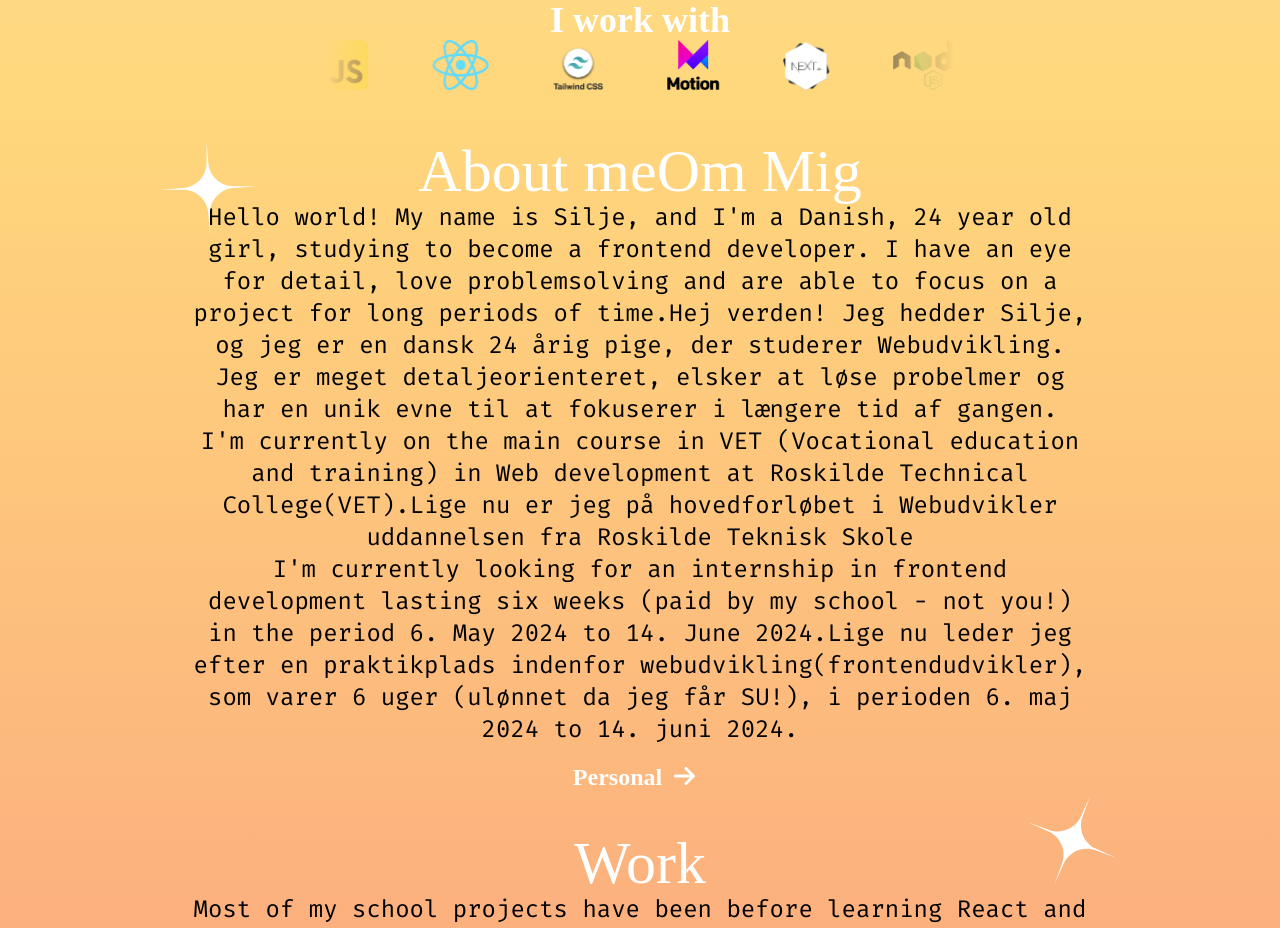
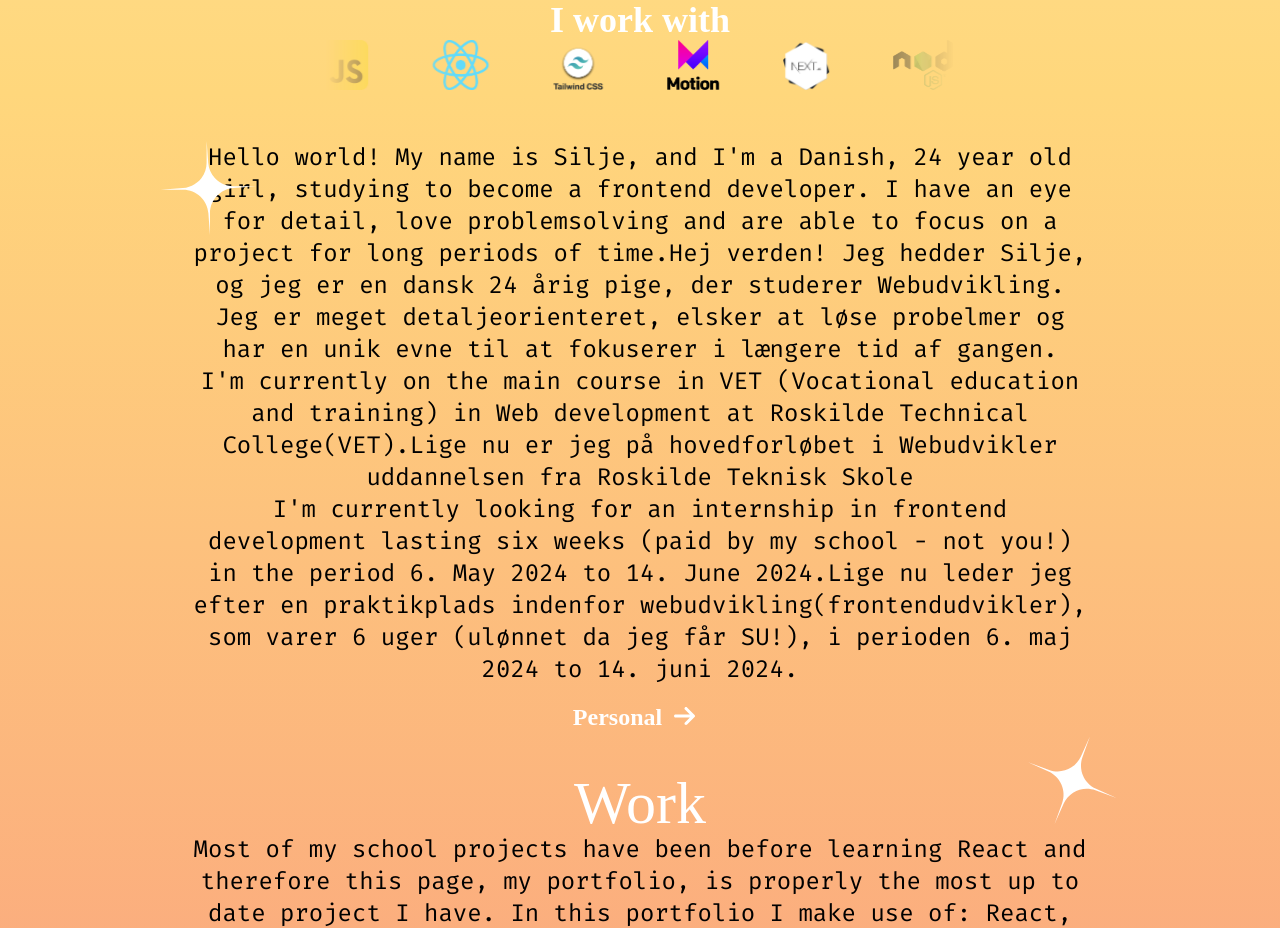
Before and after one commit to SiljeP/portfolienext, a Next.js app: page / in a window 1280 px wide. Shown: the part 840-1768 px from the top of the page. Built offline with nearby package versions, Linux system fonts and the light colour scheme.

Commit message:
started lang thing

```diff
--- a/src/components/aboutme.js
+++ b/src/components/aboutme.js
@@ -6,6 +6,7 @@ import { FontAwesomeIcon } from "@fortawesome/react-fontawesome";
 import { faArrowDown, faArrowRight } from "@fortawesome/free-solid-svg-icons";
 import { Starsvg } from "./starsvg";
 import ShowFactContext from "@/helpers/showfactcontext";
+import useLang from "@/helpers/language";
 
 
 
@@ -25,6 +26,10 @@ export default function Aboutme() {
         }
     };
     const [isVisible, setIsVisible] = useState(false);
+    const lang = useLang("da")
+
+
+
 
     return (
         <>
@@ -41,7 +46,10 @@ export default function Aboutme() {
                     hidden: { opacity: 0, scale: 0 }
                 }}
                 className="text-center mt-4 ">
-                <h1 id="about" className=" font-title text-white text-4xl md:text-6xl "><span lang="en">About me</span><span lang="da" aria-hidden="true" >Om Mig</span></h1>
+                <h1 id="about" className=" font-title text-white text-4xl md:text-6xl ">
+                    {lang.hello}
+
+                </h1>
                 <p className="text-black font-body text-l md:text-2xl">
                     <span lang="en">Hello world! My name is Silje, and I&apos;m a Danish, 24 year old girl, studying to become a frontend developer. I have an eye for detail, love problemsolving and are able to focus on a project for long periods of time.</span>
                     <span lang="da">Hej verden! Jeg hedder Silje, og jeg er en dansk 24 årig pige, der studerer Webudvikling. Jeg er meget detaljeorienteret, elsker at løse probelmer og har en unik evne til at fokuserer i længere tid af gangen.</span>
--- a/src/helpers/language.js
+++ b/src/helpers/language.js
@@ -1,26 +1,31 @@
 "use client"
 
-var lang = document.documentElement.lang;
+import da from "@/lang/da.json"
+import en from "@/lang/en.json"
+import { useEffect, useState } from "react"
 
-function changelang() {
-    var html = document.getElementById("html")
-    html.setAttribute("lang", "da")
+export default function useLang(lang = "en") {
+    const [state, setState] = useState(lang)
+
+    useEffect(function () {
+        switch (lang) {
+            case "en":
+                setState(en)
+                break;
+            case "da":
+                setState(da)
+                break;
+        }
+    }, [lang])
+
+    return state
+}
 
 
 
+// function changelang() {
+//     var html = document.getElementById("html")
+//     html.setAttribute("lang", "da")
 
-
-
-    // console.log('Changing lang to ' + lang);
-    // document.documentElement.lang = lang;
-
-    // // All elements
-    // let elements = document.documentElement.getElementsByTagName('*');
-
-    // for (var i = 0; i < elements.length; i++) {
-    //     if (elements[i].getAttribute("lang")) {
-    //         elements[i].innerHTML = elements[i].getAttribute("lang");
-    //     }
-    // }
-}
-export default changelang
+// }
+// export default changelang
--- /dev/null
+++ b/src/lang/da.json
@@ -0,0 +1,3 @@
+{
+    "menu_about":"Om mig"
+}
--- /dev/null
+++ b/src/lang/en.json
@@ -0,0 +1,4 @@
+{
+    "menu_about":"About me"
+
+}
```
